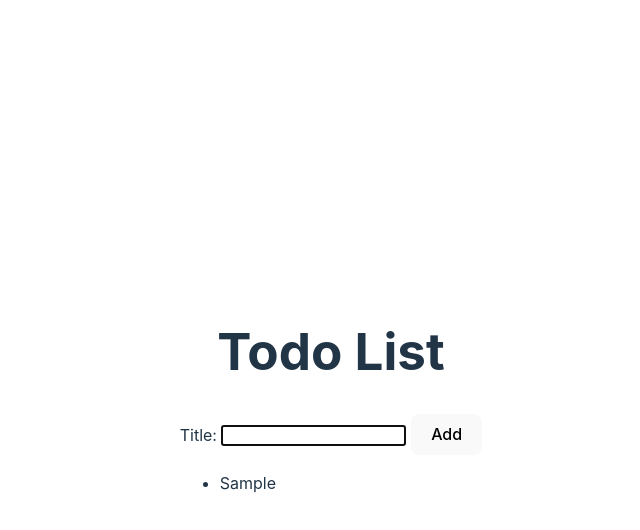
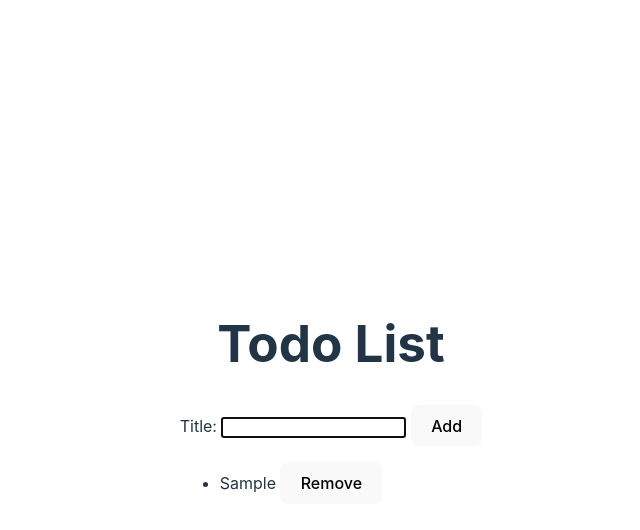
Before and after one commit to jadewink/react-todo, a React (Vite) app: page / in a window 1280 px wide. Both pictures are taken after typing "Sample" into the empty fields and a click on the button "Add". Shown: the top 530 px of the page, without its empty margins (309-949 px from the left). Built offline with nearby package versions, Linux system fonts and the light colour scheme.

Commit message:
Add Remove Button to List Items

```diff
--- a/src/App.jsx
+++ b/src/App.jsx
@@ -3,7 +3,9 @@ import './App.css'
 import TodoList from './TodoList'
 import AddTodoForm from './AddTodoForm'
 
+
 const useSemiPersistentState = () => {
+  //check if localStorage is null, if null set state to empty array, if not null set state to existing list
   const savedTodoList = JSON.parse(localStorage.getItem("savedTodoList"));
   const [todoList, setTodoList] = useState(savedTodoList === null ? [] : savedTodoList
 );
@@ -20,15 +22,22 @@ function App(item) {
     JSON.parse(localStorage.getItem("savedTodoList"))
   );
 
-    function addTodo(newTodo) {
-      setTodoList([...todoList, newTodo])
-    }
+  //add to do list item
+  function addTodo(newTodo) {
+    setTodoList([...todoList, newTodo])
+  }
+
+  //remove to do list item
+  function removeTodo(item) {
+    const newtodoList = todoList.filter((removeItem) => item !== removeItem);
+    setTodoList(newtodoList);
+  }
 
   return (
       <>
         <h1>Todo List</h1>
         <AddTodoForm name={item} onAddTodo={addTodo} />
-        <TodoList todoList={todoList} />
+        <TodoList todoList={todoList} onRemoveTodo={removeTodo}/>
       </>
     )
   }
--- a/src/TodoList.jsx
+++ b/src/TodoList.jsx
@@ -1,10 +1,10 @@
 import TodoListItem from "./TodoListItem";
 
-const TodoList = ({ todoList }) => {
+const TodoList = ({ todoList, onRemoveTodo }) => {
     return (
         <ul>
             {todoList.map((item) =>
-                <TodoListItem key={item.id} todo={item}/>
+                <TodoListItem key={item.id} todo={item} onRemoveTodo={onRemoveTodo} />
             )}
         </ul>
     );
--- a/src/TodoListItem.jsx
+++ b/src/TodoListItem.jsx
@@ -1,7 +1,17 @@
-const TodoListItem = ({todo}) => (
-    <>
-        <li>{todo.title}</li>
-    </>
-);
+const TodoListItem = ({ todo, onRemoveTodo }) => {
+
+    const handleRemoveItem = () => {
+        onRemoveTodo(todo);
+        };
+
+        return (
+            <>
+                <li>
+                    <span>{todo.title}</span>
+                    <span>&nbsp;<button type="button" onClick={handleRemoveItem}>Remove</button></span>
+                </li>
+            </>
+        )
+};
 
 export default TodoListItem
```
Also changed, not shown: src/AddTodoForm.jsx (+8 -1 lines).
